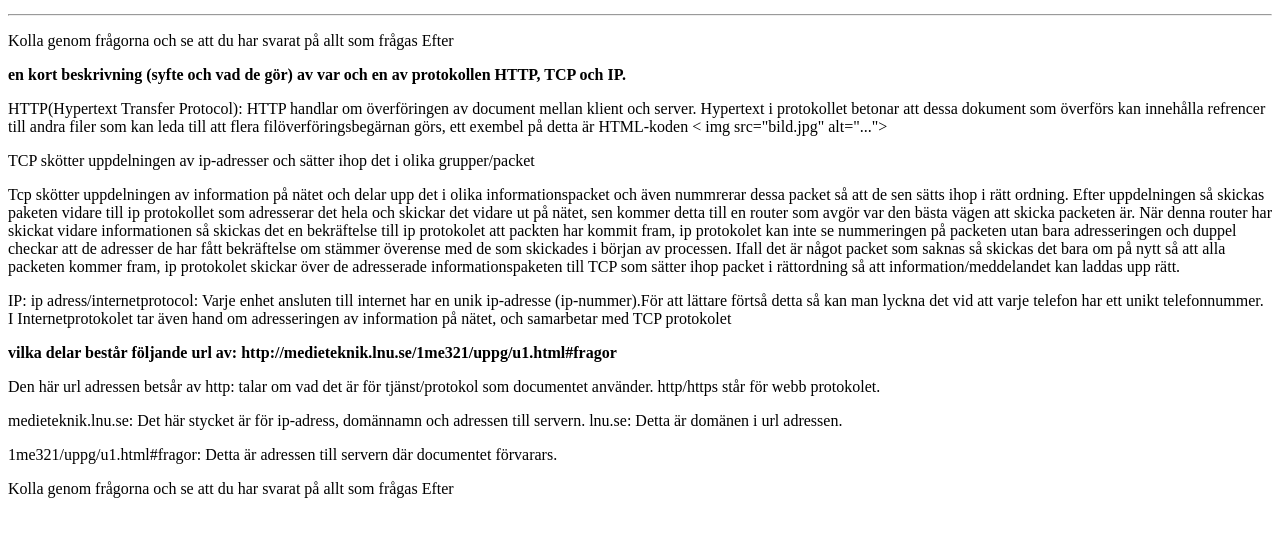
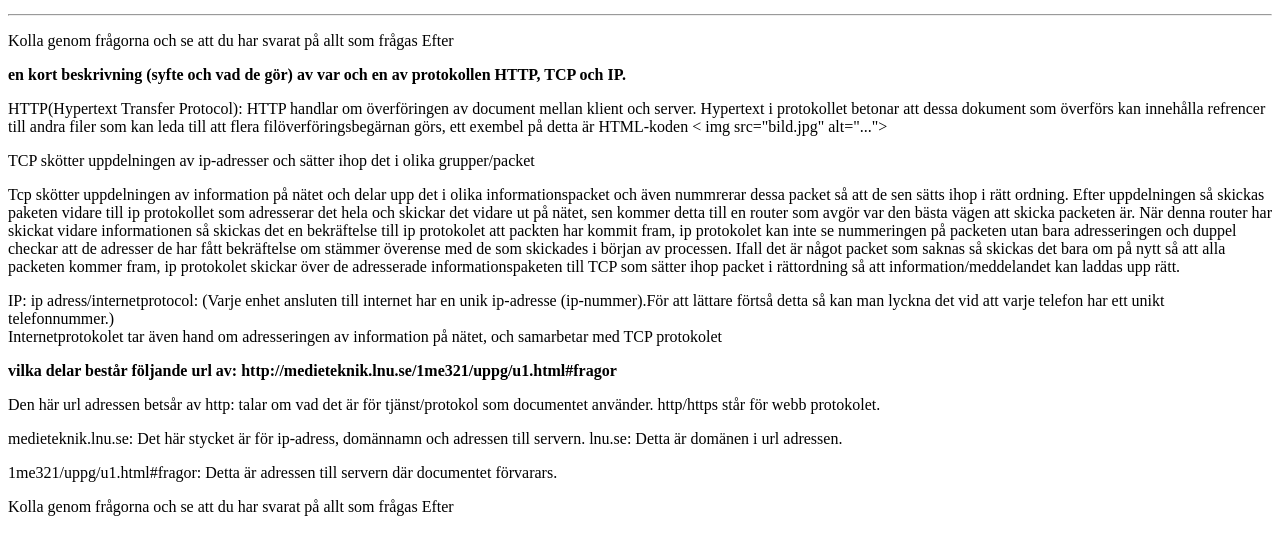
Before and after one commit to Ferhiya/Uppgift-1, a plain HTML site: page index.html in a window 1280 px wide. Shown: the part 136-690 px from the top of the page. Drawn offline with Linux system fonts and the light colour scheme.

Commit message:
ändring i ip frågan

```diff
--- a/index.html
+++ b/index.html
@@ -26,8 +26,9 @@
 <p>Tcp skötter uppdelningen av information på nätet och delar upp det i olika informationspacket och även nummrerar dessa packet så att de sen sätts ihop i rätt ordning.
 Efter uppdelningen så skickas paketen vidare till ip protokollet som adresserar det hela och skickar det vidare ut på nätet, sen kommer detta till en router som avgör var den bästa vägen att skicka packeten är. När denna router har skickat vidare informationen så skickas det en bekräftelse till ip protokolet att packten har kommit fram, ip protokolet kan inte se nummeringen på packeten utan bara adresseringen och duppel checkar att de adresser de har fått bekräftelse om stämmer överense med de som skickades i början av processen. Ifall det är  något packet som saknas så skickas det bara om på nytt så att alla packeten kommer fram, ip protokolet skickar över de adresserade informationspaketen till TCP som sätter ihop packet i rättordning så att information/meddelandet kan laddas upp rätt. </p>
 
-<P>IP: ip adress/internetprotocol: Varje enhet ansluten till internet har en unik ip-adresse (ip-nummer).För att lättare förtså detta så kan man lyckna det vid att varje telefon har ett unikt telefonnummer. I
-Internetprotokolet tar även hand om adresseringen av information på nätet, och samarbetar med TCP protokolet</P>
+<P>IP: ip adress/internetprotocol: (Varje enhet ansluten till internet har en unik ip-adresse (ip-nummer).För att lättare förtså detta så kan man lyckna det vid att varje telefon har ett unikt telefonnummer.)
+<br>
+    Internetprotokolet tar även hand om adresseringen av information på nätet, och samarbetar med TCP protokolet</P>
 
 <p> <strong> vilka delar består följande url av:
     http://medieteknik.lnu.se/1me321/uppg/u1.html#fragor</strong></p>
```
